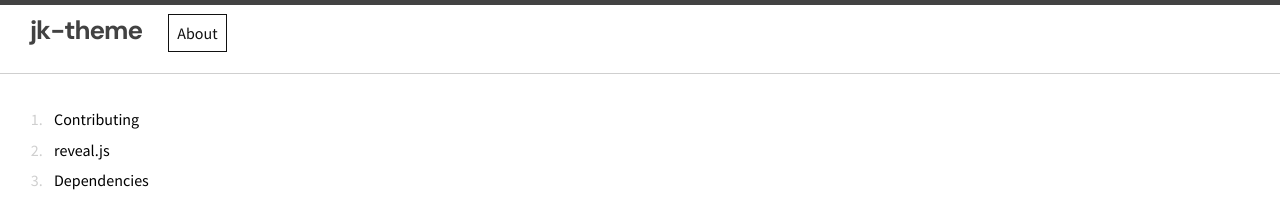
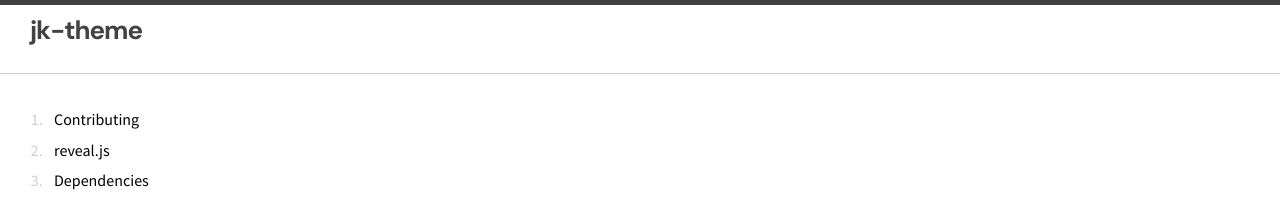
Before and after one commit to coursweb/jk-theme, a Jekyll site: the page built from README.md, in a window 1280 px wide. Shown: the top 202 px of the page. Built offline with Jekyll 4.4.1, drawn with Linux system fonts in a browser that asks for light colours; our own code applies the rules of GitHub Pages for plain Markdown files.

Commit message:
Update nav-primary.html
Permet de générer librement le menu de navigation

On ne force plus le lien "About".

Fixes issue #6

```diff
--- a/_includes/nav-primary.html
+++ b/_includes/nav-primary.html
@@ -6,18 +6,13 @@
   les custom settings de _config.yml
 
 {% endcomment %}
-
-
 {% for chapter in site.chapters %}
 
   {% assign page_url_parts = page.url| split: '/' %}
 
-  <a class="page-link chapter-{{ chapter.url }}{% if chapter.url == page_url_parts[1] %}  active{% endif %}" href="{{ site.url }}/{{ chapter.url }}">{{ chapter.title }}</a>
+  <a class="page-link {% if chapter.url == page_url_parts[1] %}  active{% endif %}" href="{{ chapter.url }}">{{ chapter.title }}</a>
 
 {% endfor %}
-
-  <a class="page-link" href="{{ site.url }}/about">About</a>
-
 {% comment %}
 
   Note:
```
